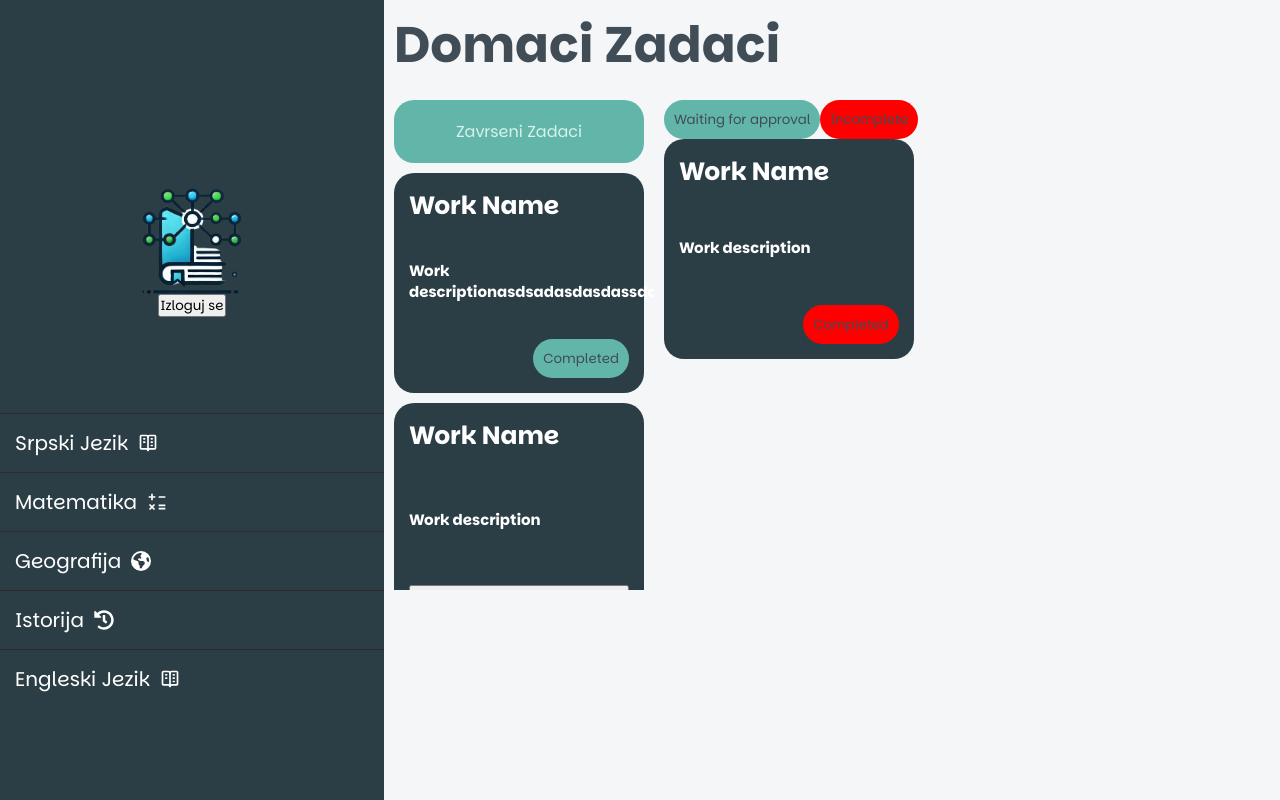
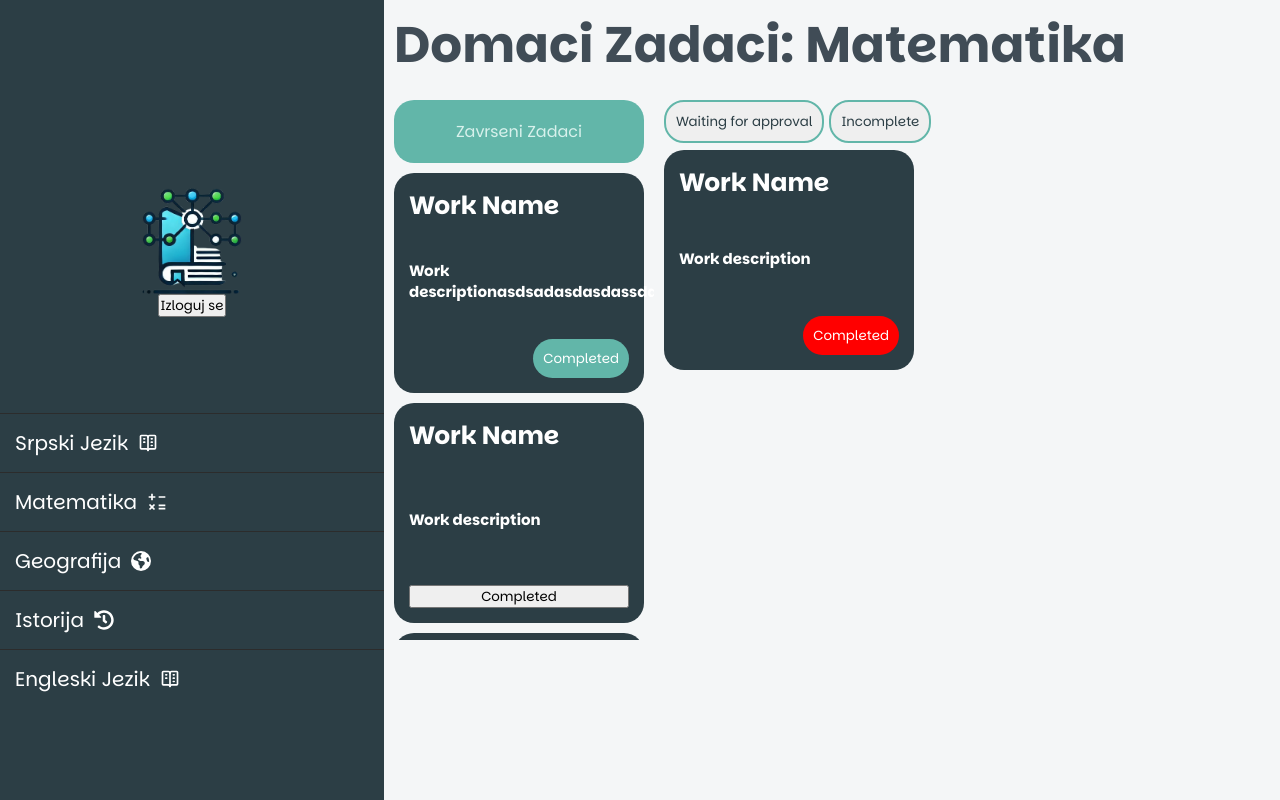
Before and after one commit to EminRedzovic/HakatonDUNP, a React (Create React App) app: page / in a window 1280 px wide. Built offline with nearby package versions, Linux system fonts and the light colour scheme.

Commit message:
Finished Home Page

```diff
--- a/src/pages/Home/Home.css
+++ b/src/pages/Home/Home.css
@@ -19,7 +19,7 @@
   margin: 0px;
   display: flex;
   height: 100vh;
-  background-color:  #F4F6F7;
+  background-color: #f4f6f7;
 }
 
 .sidebar-div {
@@ -30,7 +30,7 @@
   width: 70%;
 }
 
-.home-main .text{
+.home-main .text {
   font-size: 50px;
   padding: 10px;
 }
@@ -42,16 +42,31 @@
 .home-main .completed-work {
   display: block;
   overflow-y: scroll;
-    max-height: 500px;
+  overflow-x: hidden;
+  max-height: 550px;
 }
 
-.home-main .completed-work .complete{
+.home-main .completed-work::-webkit-scrollbar {
+  width: 4px; /* Width of the scrollbar */
+}
+
+.home-main .completed-work::-webkit-scrollbar-thumb {
+  background-color: #62B6A9; /* Color of the scrollbar thumb */
+  border-radius: 10px; /* Makes the scrollbar rounded */
+}
+
+.home-main .completed-work::-webkit-scrollbar-track {
+  background: transparent; /* Background of the scrollbar track */
+  margin-top: 10px;
+}
+
+.home-main .completed-work .complete {
   padding: 20px !important;
   margin: 10px !important;
   background-color: gray;
   text-align: center;
-    background-color: #62B6A9;
-    color: #D8F1EC;
+  background-color: #62b6a9;
+  color: #d8f1ec;
   border-radius: 20px;
 }
 
@@ -60,11 +75,11 @@
   flex-direction: column;
   padding: 15px !important;
   margin: 10px !important;
-    background-color: #2C3E45;
+  background-color: #2c3e45;
   justify-content: space-between;
   border-radius: 20px;
   height: 220px;
-    width:  250px;
+  width: 250px;
 }
 
 .home-main .all-homeworks .work h1 {
@@ -89,10 +104,10 @@
 
 .home-main .all-homeworks .complete-button {
   float: right;
-    background-color: #62B6A9;
+  background-color: #62b6a9;
   border: 0;
   align-self: self-end;
-    color: #404C56;
+  color: white;
   border-radius: 20px;
   padding: 10px;
 }
@@ -102,21 +117,41 @@
   background-color: red;
   border: 0;
   align-self: self-end;
-    color: #404C56;
+  color: white;
   border-radius: 20px;
   padding: 10px;
 }
 
 .home-main .all-homeworks .waiting-button {
   float: right;
-    background-color: #62B6A9;
+  background-color: #62b6a9;
   border: 0;
   align-self: self-end;
-    color: #404C56;
+  color: #404c56;
   border-radius: 20px;
   padding: 10px;
 }
 
+.home-main .all-homeworks .waiting-check {
+  float: right;
+  border: 2px solid #62b6a9;
+  align-self: self-end;
+  color: #2c3e45;
+  border-radius: 20px;
+  padding: 10px;
+}
+
+.home-main .all-homeworks .incomplete-check {
+  float: right;
+  border: 2px solid #62b6a9;
+  align-self: self-end;
+  color: #2c3e45;
+  border-radius: 20px;
+  padding: 10px;
+  margin-left: 5px;
+}
+
 .buttons {
   padding: 10px;
+  height: 50px;
 }
--- a/src/pages/Home/Home.jsx
+++ b/src/pages/Home/Home.jsx
@@ -10,7 +10,7 @@ const Home = () => {
       </div>
 
       <div className="home-main">
-        <h1 className="text">Domaci Zadaci</h1>
+        <h1 className="text">Domaci Zadaci: Matematika</h1>
         <div className="all-homeworks">
           <div className="completed-work">
             <div className="complete">
@@ -34,8 +34,8 @@ const Home = () => {
           </div>
           <div className="incomplete-work">
             <div className="buttons">
-              <button className="incomplete-button">Incomplete</button>
-              <button className="waiting-button">Waiting for approval</button>
+              <button className="incomplete-check">Incomplete</button>
+              <button className="waiting-check">Waiting for approval</button>
             </div>
             <div className="work">
               <h1>Work Name</h1>
```
Also changed, not shown: 1 other file (tests, documents, lock files or other folders). Lines whose indentation alone changed are shown as unchanged.
